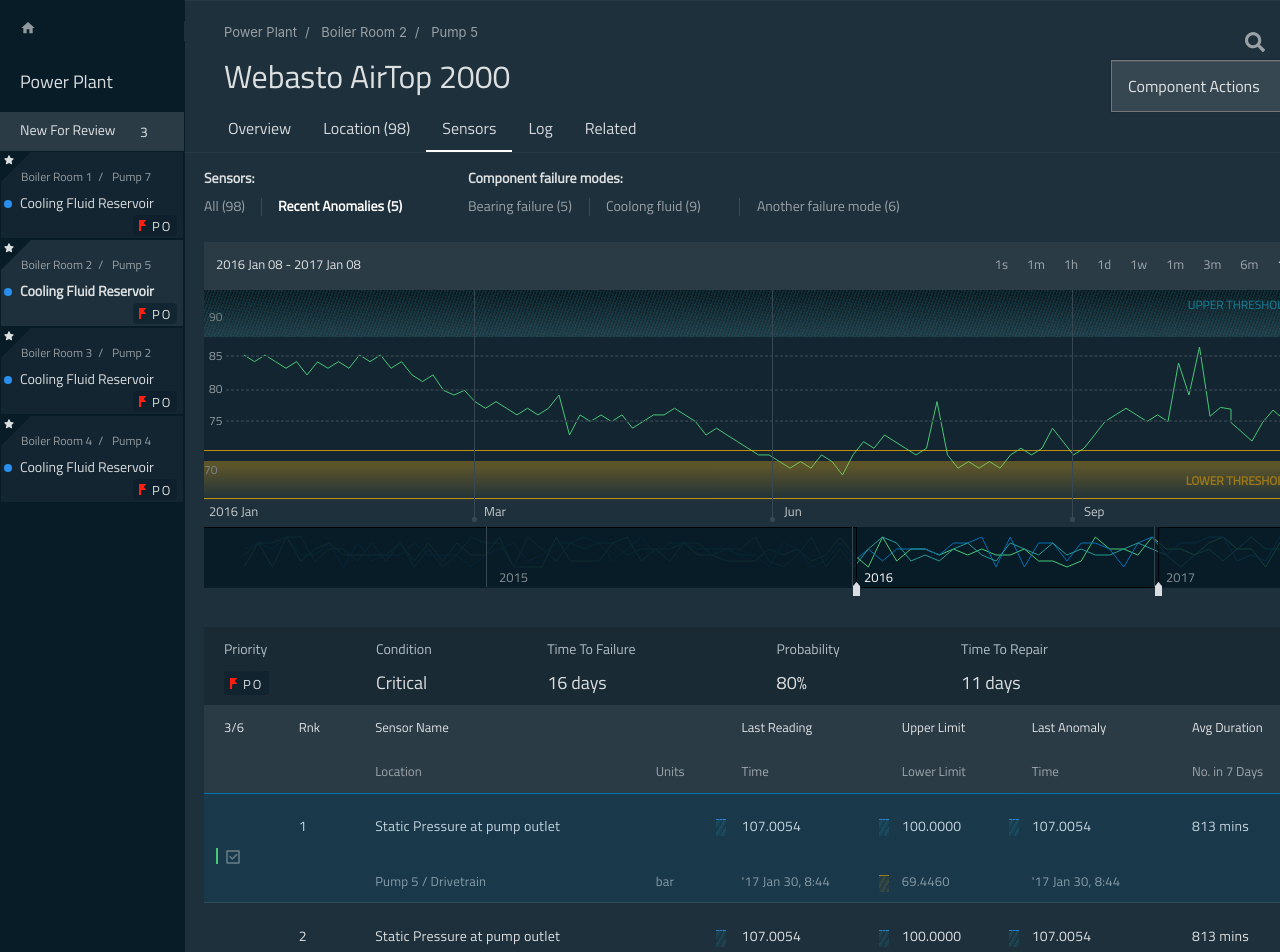
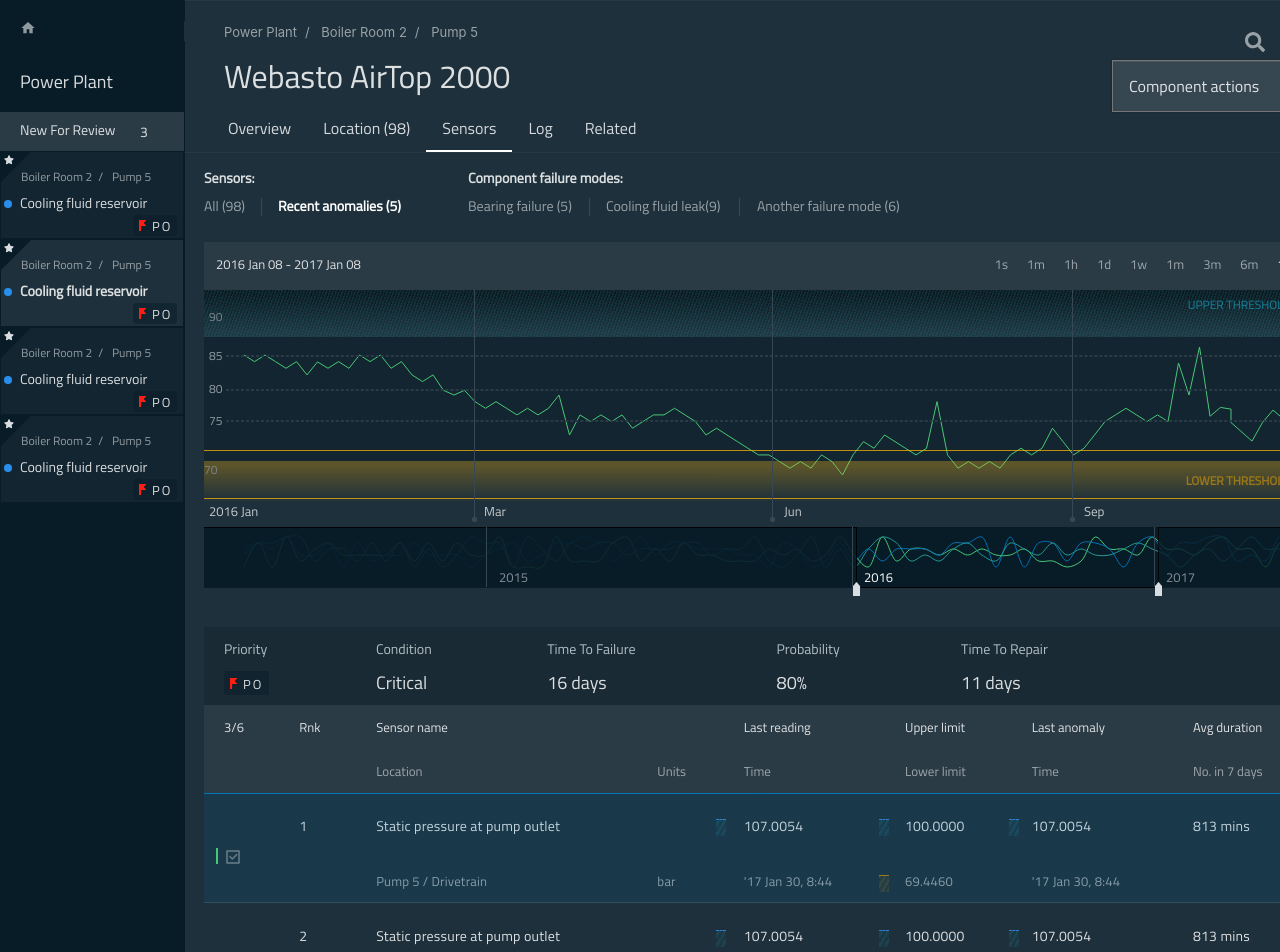
Before and after one commit to ravi-appiness/power-plant, a React (Create React App) app: page / in a window 1280 px wide. Shown: the top 952 px of the page. Built offline with nearby package versions, Linux system fonts and the light colour scheme.

Commit message:
fonts and map smoothening fixed

```diff
--- a/src/components/SensorInfo.js
+++ b/src/components/SensorInfo.js
@@ -9,13 +9,13 @@
         <div className="component_failure">Component failure modes:</div>
         <div className="item1">All (98)</div>
         <span className="box" style={{ left: "77px", top: "46px" }} />
-        <div className="item2">Recent Anomalies (5)</div>
+        <div className="item2">Recent anomalies (5)</div>
         <div className="item3" style={{ left: "284px", top: "44px" }}>
           Bearing failure (5)
         </div>
         <span className="box" style={{ left: "405px", top: "46px" }} />
         <div className="item3" style={{ left: "422px", top: "44px" }}>
-          Coolong fluid (9)
+          Cooling fluid leak(9)
         </div>
         <span className="box" style={{ left: "555px", top: "46px" }} />
         <div className="item3" style={{ left: "573px", top: "44px" }}>
--- a/src/components/navHeader/Dropdown.js
+++ b/src/components/navHeader/Dropdown.js
@@ -5,7 +5,7 @@
   return (
     <div className="option-menu">
       <select name="option" id="option">
-        <option value="component actions">Component Actions</option>
+        <option value="component actions">Component actions</option>
       </select>
     </div>
   );
--- a/src/components/threshold/LowerThreshold.js
+++ b/src/components/threshold/LowerThreshold.js
@@ -51,19 +51,19 @@
               data={lineGraph1}
               lineStyle={{ stroke: "#47C874" }}
               markStyle={{ stroke: "none", fill: "none", width: "0px" }}
-              curve={"curveCatmullRom.alpha(0.2)"}
+              curve={"curveCatmullRom"}
             />
             <LineMarkSeries
               data={lineGraph2}
               lineStyle={{ stroke: "#026FB5" }}
               markStyle={{ stroke: "none", fill: "none", width: "0px" }}
-              curve={"curveCatmullRom.alpha(0.2)"}
+              curve={"curveCatmullRom"}
             />
             <LineMarkSeries
               data={lineGraph3}
               lineStyle={{ stroke: "#249A95" }}
               markStyle={{ stroke: "none", fill: "none", width: "0px" }}
-              curve={"curveCatmullRom.alpha(0.2)"}
+              curve={"curveCatmullRom"}
             />
           </XYPlot>
           <div
--- a/src/containers/PoListDataGrid.js
+++ b/src/containers/PoListDataGrid.js
@@ -11,12 +11,12 @@
           <tr>
             <th>3/6</th>
             <th>Rnk</th>
-            <th>Sensor Name</th>
+            <th>Sensor name</th>
             <th></th>
-            <th>Last Reading</th>
-            <th>Upper Limit</th>
-            <th>Last Anomaly</th>
-            <th>Avg Duration</th>
+            <th>Last reading</th>
+            <th>Upper limit</th>
+            <th>Last anomaly</th>
+            <th>Avg duration</th>
           </tr>
         </thead>
         <tbody>
@@ -26,9 +26,9 @@
             <td>Location</td>
             <td>Units</td>
             <td>Time</td>
-            <td>Lower Limit</td>
+            <td>Lower limit</td>
             <td>Time</td>
-            <td>No. in 7 Days</td>
+            <td>No. in 7 days</td>
           </tr>
           <tr className="table-row selected">
             <td rowspan="2">
@@ -52,7 +52,7 @@
               </span>
             </td>
             <td className="table-line">1</td>
-            <td className="table-line">Static Pressure at pump outlet</td>
+            <td className="table-line">Static pressure at pump outlet</td>
             <td className="table-line"></td>
             <td className="table-line">
               <span className="graph1" style={{ marginTop: "8px" }} />
@@ -112,7 +112,7 @@
               </label>
             </td>
             <td className="table-line">2</td>
-            <td className="table-line">Static Pressure at pump outlet</td>
+            <td className="table-line">Static pressure at pump outlet</td>
             <td></td>
             <td className="table-line">
               <span
@@ -175,7 +175,7 @@
               </label>
             </td>
             <td className="table-line">3</td>
-            <td className="table-line">Static Pressure at pump outlet</td>
+            <td className="table-line">Static pressure at pump outlet</td>
             <td></td>
             <td className="table-line">
               <span
@@ -238,7 +238,7 @@
               </label>
             </td>
             <td className="table-line">4</td>
-            <td className="table-line">Static Pressure at pump outlet</td>
+            <td className="table-line">Static pressure at pump outlet</td>
             <td></td>
             <td className="table-line">
               <span
@@ -301,7 +301,7 @@
               </label>
             </td>
             <td className="table-line">5</td>
-            <td className="table-line">Static Pressure at pump outlet</td>
+            <td className="table-line">Static pressure at pump outlet</td>
             <td></td>
             <td className="table-line">
               <span
--- a/src/data/SidebarRoomsData.js
+++ b/src/data/SidebarRoomsData.js
@@ -1,26 +1,26 @@
 export const sidebarRooms = [
   {
     id: 1,
-    title: "Cooling Fluid Reservoir",
-    room_name: "Boiler Room 1",
-    pump_name: "Pump 7"
+    title: "Cooling fluid reservoir",
+    room_name: "Boiler Room 2",
+    pump_name: "Pump 5"
   },
   {
     id: 2,
-    title: "Cooling Fluid Reservoir",
+    title: "Cooling fluid reservoir",
     room_name: "Boiler Room 2",
     pump_name: "Pump 5"
   },
   {
     id: 3,
-    title: "Cooling Fluid Reservoir",
-    room_name: "Boiler Room 3",
-    pump_name: "Pump 2"
+    title: "Cooling fluid reservoir",
+    room_name: "Boiler Room 2",
+    pump_name: "Pump 5"
   },
   {
     id: 4,
-    title: "Cooling Fluid Reservoir",
-    room_name: "Boiler Room 4",
-    pump_name: "Pump 4"
+    title: "Cooling fluid reservoir",
+    room_name: "Boiler Room 2",
+    pump_name: "Pump 5"
   }
 ];
```
